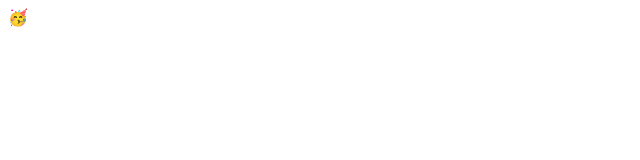
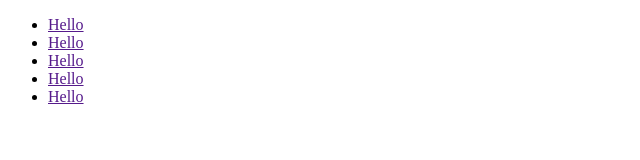
Before and after one commit to rmarnold/test_VS_code, a plain HTML site: page index.html in a window 1280 px wide. Shown: the whole page, without its empty margins (0-640 px from the left). Drawn offline with Linux system fonts and the light colour scheme.

Commit message:
updating index

```diff
--- a/index.html
+++ b/index.html
@@ -7,6 +7,12 @@
     <title>Document</title>
 </head>
 <body>
-&#x1F973;
+    <ul>
+        <li><a href="" id="id-1">Hello</a></li>
+        <li><a href="" id="id-2">Hello</a></li>
+        <li><a href="" id="id-3">Hello</a></li>
+        <li><a href="" id="id-4">Hello</a></li>
+        <li><a href="" id="id-5">Hello</a></li>
+    </ul>
 </body>
 </html>
```
Also changed, not shown: server.js (line endings or trailing spaces).
